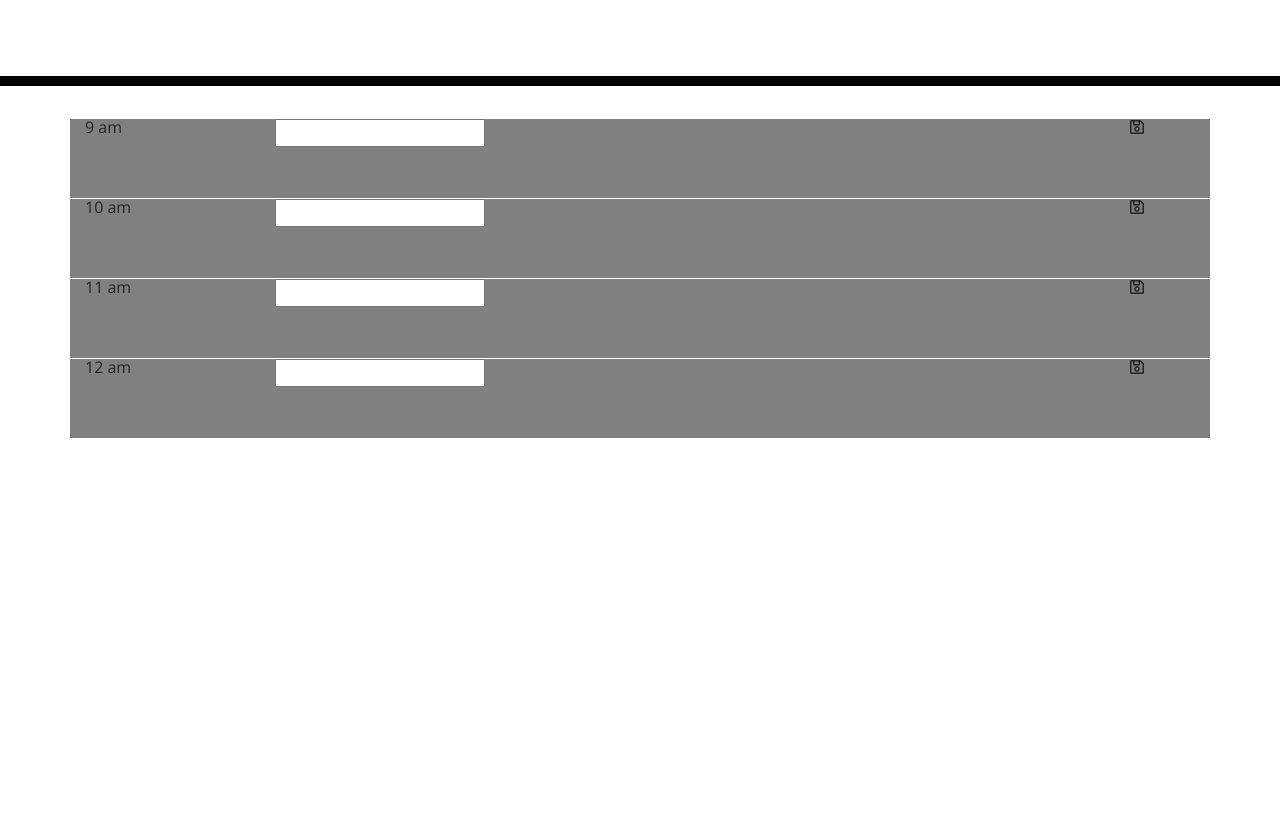
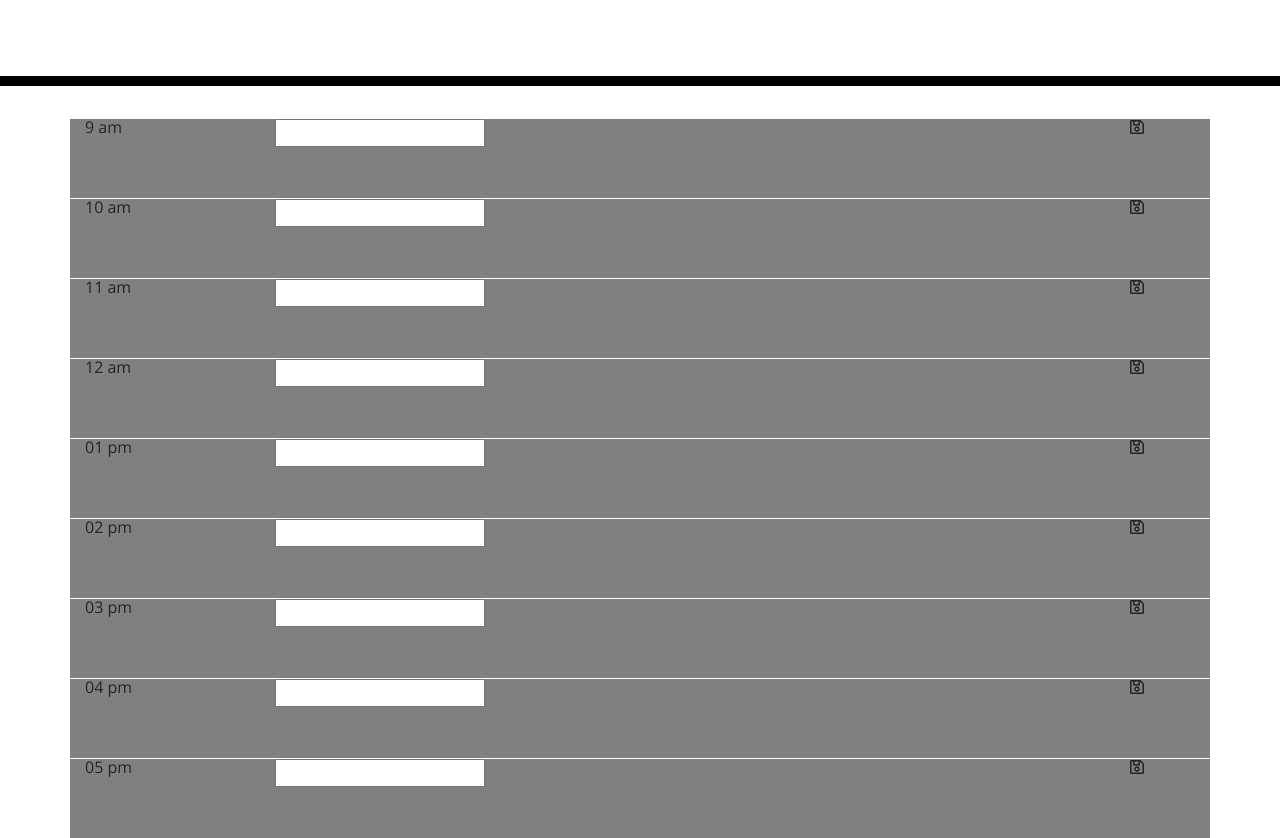
Before and after one commit to perezr1/5-Day-Planner, a plain HTML site: page Develop/index.html in a window 1280 px wide. Shown: the part 182-1020 px from the top of the page. Before the commit the page ends 800 px from the top, so only its background shows below. Drawn offline with nearby package versions, Linux system fonts and the light colour scheme.

```diff
--- a/Develop/index.html
+++ b/Develop/index.html
@@ -42,6 +42,31 @@
       <div class="col-md-9"><input id="input-0" hour-index="0" type="text" class="dailyPlan"></div>
       <div class="col-md-1"><i id="saveid-0" save-id="0" class="far fa-save saveIcon" aria-hidden="true"></i></div>
     </div>
+    <div class="row plannerRow" hour-index="9" style="background-color: grey;">
+      <div class="col-md-2"><span class="timeBox">01 pm</span></div>
+      <div class="col-md-9"><input id="input-0" hour-index="0" type="text" class="dailyPlan"></div>
+      <div class="col-md-1"><i id="saveid-0" save-id="0" class="far fa-save saveIcon" aria-hidden="true"></i></div>
+    </div>
+    <div class="row plannerRow" hour-index="9" style="background-color: grey;">
+      <div class="col-md-2"><span class="timeBox">02 pm</span></div>
+      <div class="col-md-9"><input id="input-0" hour-index="0" type="text" class="dailyPlan"></div>
+      <div class="col-md-1"><i id="saveid-0" save-id="0" class="far fa-save saveIcon" aria-hidden="true"></i></div>
+    </div>
+    <div class="row plannerRow" hour-index="9" style="background-color: grey;">
+      <div class="col-md-2"><span class="timeBox">03 pm</span></div>
+      <div class="col-md-9"><input id="input-0" hour-index="0" type="text" class="dailyPlan"></div>
+      <div class="col-md-1"><i id="saveid-0" save-id="0" class="far fa-save saveIcon" aria-hidden="true"></i></div>
+    </div>
+    <div class="row plannerRow" hour-index="9" style="background-color: grey;">
+      <div class="col-md-2"><span class="timeBox">04 pm</span></div>
+      <div class="col-md-9"><input id="input-0" hour-index="0" type="text" class="dailyPlan"></div>
+      <div class="col-md-1"><i id="saveid-0" save-id="0" class="far fa-save saveIcon" aria-hidden="true"></i></div>
+    </div>
+    <div class="row plannerRow" hour-index="9" style="background-color: grey;">
+      <div class="col-md-2"><span class="timeBox">05 pm</span></div>
+      <div class="col-md-9"><input id="input-0" hour-index="0" type="text" class="dailyPlan"></div>
+      <div class="col-md-1"><i id="saveid-0" save-id="0" class="far fa-save saveIcon" aria-hidden="true"></i></div>
+    </div>
   </div>
 
   <script src="https://code.jquery.com/jquery-3.4.1.min.js"></script>
```
